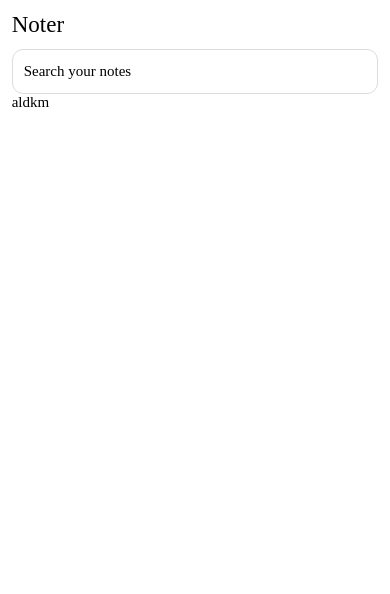
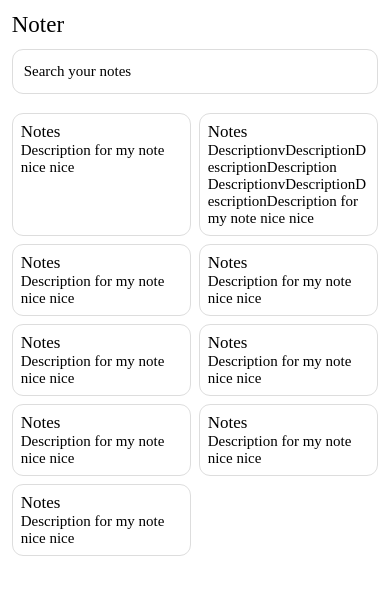
Before and after one commit to a11rew/noter, a React Native app: screen /Home in a window 390 px wide. Shown: the top 594 px of the page. Built offline with nearby package versions, Linux system fonts and the light colour scheme.

Commit message:
add note list

```diff
--- /dev/null
+++ b/src/components/NotesList/NotesListCard.tsx
@@ -0,0 +1,38 @@
+import React from 'react';
+import { StyleSheet } from 'react-native';
+import { Text, View } from 'common/Themed';
+import Colors from 'common/Colors';
+import normalize from 'utils/normalize';
+
+interface Props {
+  title: string;
+  description: string;
+}
+
+const NotesListCard: React.FC<Props> = ({ description, title }) => {
+  return (
+    <View style={styles.container}>
+      <Text style={styles.title}>{title}</Text>
+      <Text style={styles.description}>{description}</Text>
+    </View>
+  );
+};
+
+export default NotesListCard;
+
+const styles = StyleSheet.create({
+  container: {
+    flexGrow: 0,
+    borderWidth: 1,
+    borderColor: Colors.gray,
+    width: '49%',
+    borderRadius: normalize(12),
+    padding: normalize(8),
+    marginBottom: normalize(8),
+  },
+  title: {
+    fontFamily: 'DMSans-Bold',
+    fontSize: normalize(18),
+  },
+  description: {},
+});
--- a/src/components/NotesList/index.tsx
+++ b/src/components/NotesList/index.tsx
@@ -1,12 +1,18 @@
-import { Text } from 'common/Themed';
 import React from 'react';
-import { ScrollView, StyleSheet } from 'react-native';
+import { FlatList, StyleSheet } from 'react-native';
+import normalize from 'utils/normalize';
+import NotesListCard from './NotesListCard';
 
 const NotesList = () => {
   return (
-    <ScrollView contentContainerStyle={styles.container}>
-      <Text>aldkm</Text>
-    </ScrollView>
+    <FlatList
+      contentContainerStyle={styles.container}
+      columnWrapperStyle={{ justifyContent: 'space-between' }}
+      numColumns={2}
+      data={notesData}
+      renderItem={_renderItem}
+      keyExtractor={e => e.key}
+    />
   );
 };
 
@@ -14,6 +20,62 @@ export default NotesList;
 
 const styles = StyleSheet.create({
   container: {
-    flex: 1,
+    paddingTop: normalize(20),
   },
 });
+
+/**
+ * Flatlist render function.
+ */
+const _renderItem = ({ item }) => (
+  <NotesListCard title={item.title} description={item.description} />
+);
+
+const notesData = [
+  {
+    key: '1',
+    title: 'Notes',
+    description: 'Description for my note nice nice',
+  },
+  {
+    key: '2',
+    title: 'Notes',
+    description:
+      'DescriptionvDescriptionDescriptionDescription DescriptionvDescriptionDescriptionDescription for my note nice nice',
+  },
+  {
+    key: '3',
+    title: 'Notes',
+    description: 'Description for my note nice nice',
+  },
+  {
+    key: '4',
+    title: 'Notes',
+    description: 'Description for my note nice nice',
+  },
+  {
+    key: '5',
+    title: 'Notes',
+    description: 'Description for my note nice nice',
+  },
+  {
+    key: '6',
+    title: 'Notes',
+    description: 'Description for my note nice nice',
+  },
+  {
+    key: '7',
+    title: 'Notes',
+    description: 'Description for my note nice nice',
+  },
+  {
+    key: '8',
+    title: 'Notes',
+    description: 'Description for my note nice nice',
+  },
+  {
+    key: '9',
+    title: 'Notes',
+    description: 'Description for my note nice nice',
+  },
+];
--- a/src/components/SearchBar/index.tsx
+++ b/src/components/SearchBar/index.tsx
@@ -16,7 +16,6 @@ export default SearchBar;
 
 const styles = StyleSheet.create({
   container: {
-    width: '100%',
     height: normalize(48),
     borderWidth: 1,
     borderColor: Colors.gray,
```
